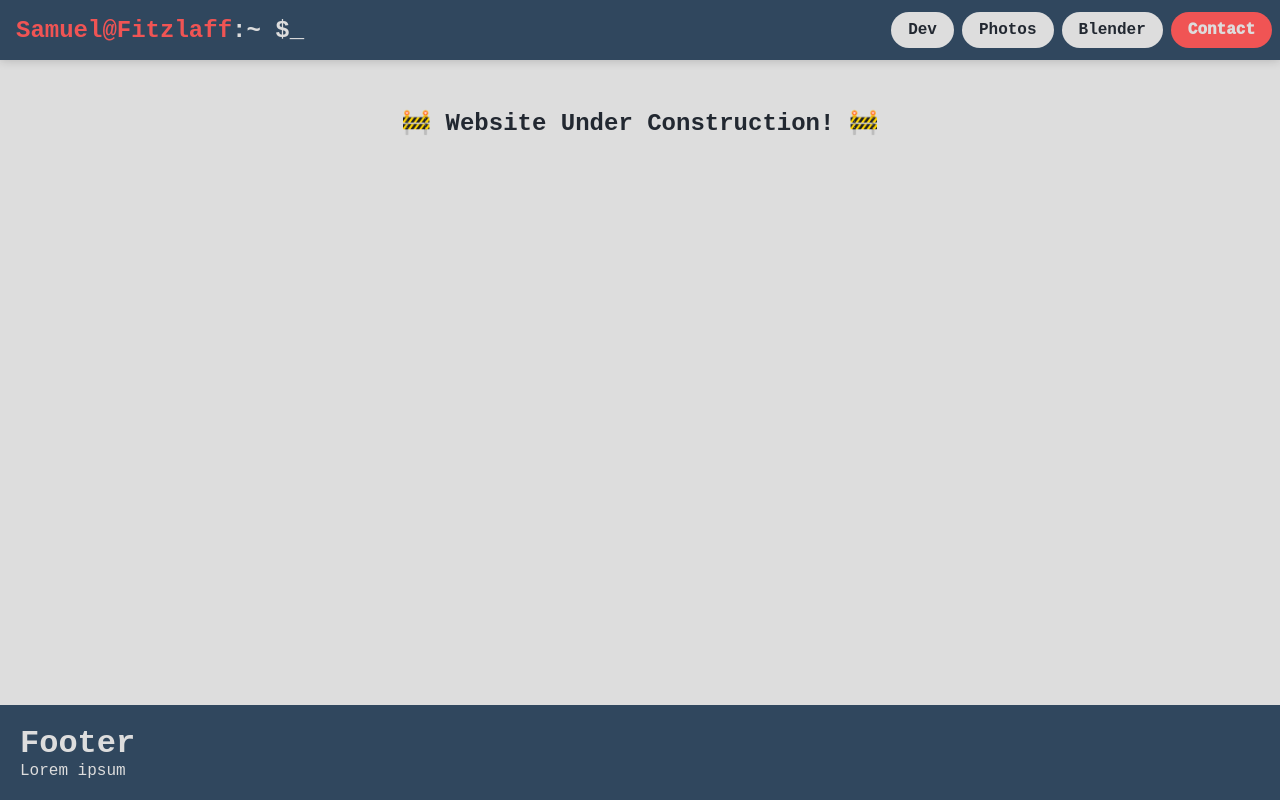
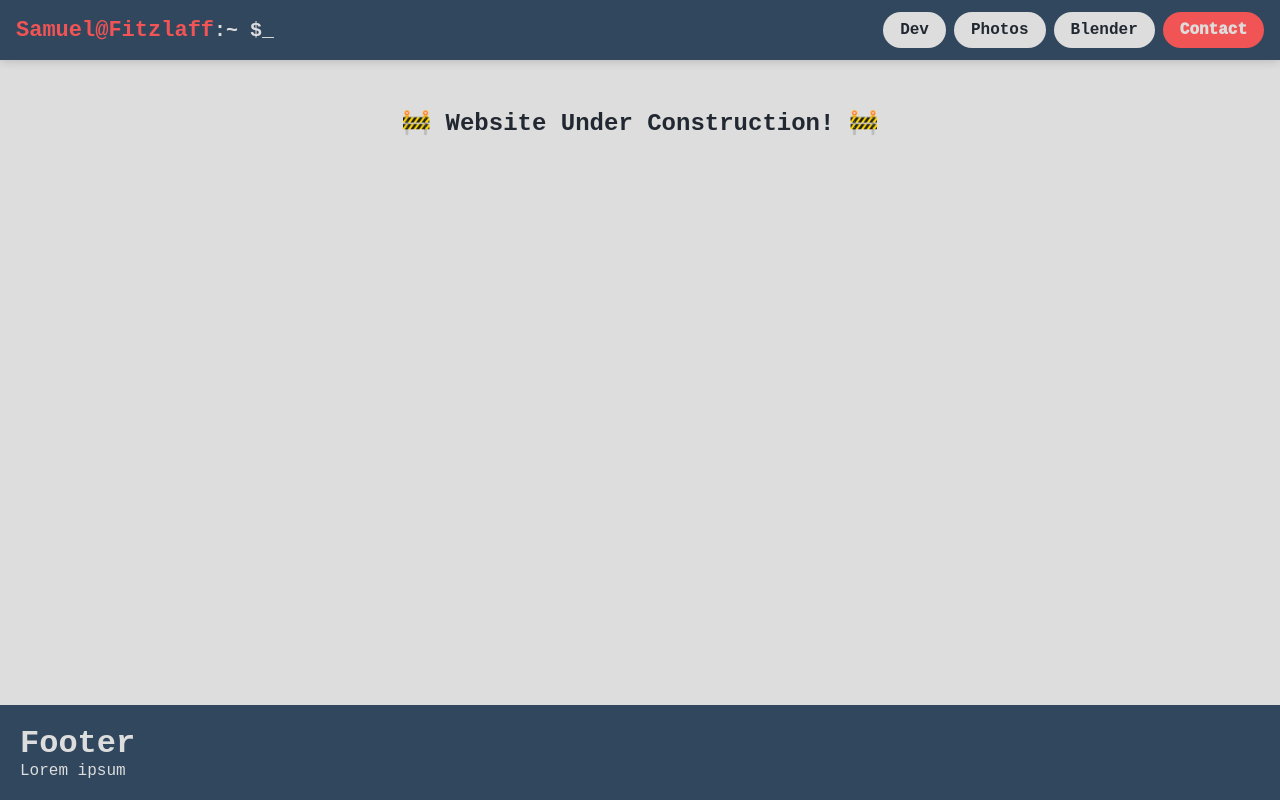
Before and after one commit to SamuelTobiasFitzlaff/SamuelTobiasFitzlaff.github.io, a Next.js app: page / in a window 1280 px wide. Built offline with nearby package versions, Linux system fonts and the light colour scheme.

Commit message:
feat: header styles

```diff
--- a/src/components/Layout/Header/index.tsx
+++ b/src/components/Layout/Header/index.tsx
@@ -5,6 +5,9 @@ import {
   ContactLink,
   RegularLink,
   Underscore,
+  Title,
+  Path,
+  TitleLink,
 } from "./styles";
 import Link from "next/link";
 export default function Header() {
@@ -12,12 +15,11 @@ export default function Header() {
   return (
     <>
       <HeaderContainer>
-        <h1>
-          <Link style={{ color: "var(--accent-secondary)" }} href={"/"}>
-            Samuel@Fitzlaff
-          </Link>
-          :~{`${asPath !== "/" ? asPath : ""} `}$<Underscore>_</Underscore>
-        </h1>
+        <Title>
+          <TitleLink href={"/"}>Samuel@Fitzlaff</TitleLink>:~
+          <Path>{asPath !== "/" && asPath}</Path>&nbsp;$
+          <Underscore>_</Underscore>
+        </Title>
         <LinkContainer>
           <RegularLink href="/projects/dev">Dev</RegularLink>
           <RegularLink href="/projects/photos">Photos</RegularLink>
--- a/src/components/Layout/Header/styles.ts
+++ b/src/components/Layout/Header/styles.ts
@@ -13,50 +13,37 @@ export const HeaderContainer = styled.div`
   background-color: var(--background-secondary);
   color: var(--text-secondary);
   backdrop-filter: blur(10px);
-  height: 60px;
+  height: var(--header-height);
+  padding-inline: 1rem;
 
   display: flex;
   justify-content: space-between;
+  align-items: center;
+  gap: 1rem;
+`;
 
-  h1 {
-    margin: auto 0 auto 1rem;
-    font-size: 1.5rem;
-    user-select: none;
+export const Title = styled.h1`
+  display: flex;
+  align-items: center;
+  font-size: 1.25rem;
+
+  user-select: none;
+  white-space: nowrap;
+
+  @media screen and (max-width: 60rem) {
+    font-size: 1.125rem;
   }
 `;
 
-export const LinkContainer = styled.div`
-  display: flex;
-  flex-direction: row;
-  flex-wrap: nowrap;
-  padding: 0.75rem 0.5rem;
-  gap: 0.5rem;
+export const TitleLink = styled(Link)`
+  color: var(--accent-secondary);
+  font-size: 1.1em;
 `;
 
-const DefaultLink = styled(Link)`
-  cursor: pointer;
-  border: 1px solid transparent;
-  border-radius: 100vmax;
-  padding: 0.5rem 1rem;
-  user-select: none;
-
-  transition: filter 0.2s ease-in-out;
-
-  &:hover {
-    filter: brightness(1.1);
+export const Path = styled.span`
+  @media screen and (max-width: 50rem) {
+    display: none;
   }
-`;
-
-export const ContactLink = styled(DefaultLink)`
-  background-color: var(--accent-secondary);
-  color: var(--text-secondary);
-  font-weight: 1000;
-`;
-
-export const RegularLink = styled(DefaultLink)`
-  background-color: var(--accent-tertiary);
-  color: var(--text-primary);
-  font-weight: 600;
 `;
 
 export const Underscore = styled.span`
@@ -73,3 +60,43 @@ export const Underscore = styled.span`
     }
   }
 `;
+
+export const LinkContainer = styled.div`
+  display: flex;
+  flex-direction: row;
+  flex-wrap: nowrap;
+  gap: 0.5rem;
+`;
+
+const DefaultLink = styled(Link)`
+  cursor: pointer;
+  border: 1px solid transparent;
+  border-radius: 100vmax;
+  padding: 0.5rem 1rem;
+  height: fit-content;
+  user-select: none;
+
+  font-size: 1rem;
+
+  transition: filter 0.2s ease-in-out;
+
+  &:hover {
+    filter: brightness(1.1);
+  }
+
+  @media screen and (max-width: 60rem) {
+    font-size: 0.875rem;
+  }
+`;
+
+export const ContactLink = styled(DefaultLink)`
+  background-color: var(--accent-secondary);
+  color: var(--text-secondary);
+  font-weight: 1000;
+`;
+
+export const RegularLink = styled(DefaultLink)`
+  background-color: var(--accent-tertiary);
+  color: var(--text-primary);
+  font-weight: 600;
+`;
--- a/src/components/Layout/styles.ts
+++ b/src/components/Layout/styles.ts
@@ -6,5 +6,5 @@ export const Container = styled.div`
   min-height: calc(100vh - 60px);
   display: grid;
   grid-template-rows: 1fr auto;
-  margin-top: 60px;
+  margin-top: var(--header-height);
 `;
--- a/src/styles/globals.css
+++ b/src/styles/globals.css
@@ -10,6 +10,8 @@
 
   --text-primary: #222831;
   --text-secondary: #dddddd;
+
+  --header-height: 3.75rem;
 }
 
 @media (prefers-color-scheme: dark) {
```
